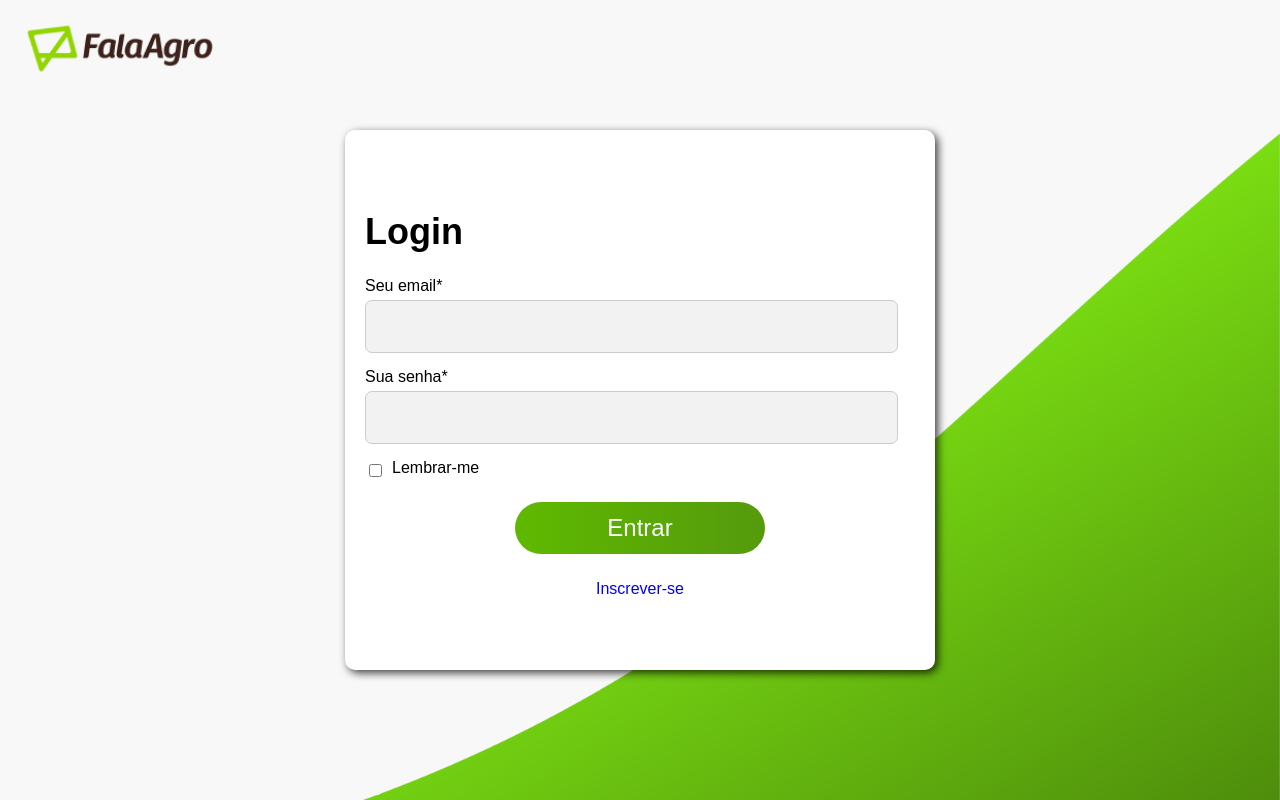
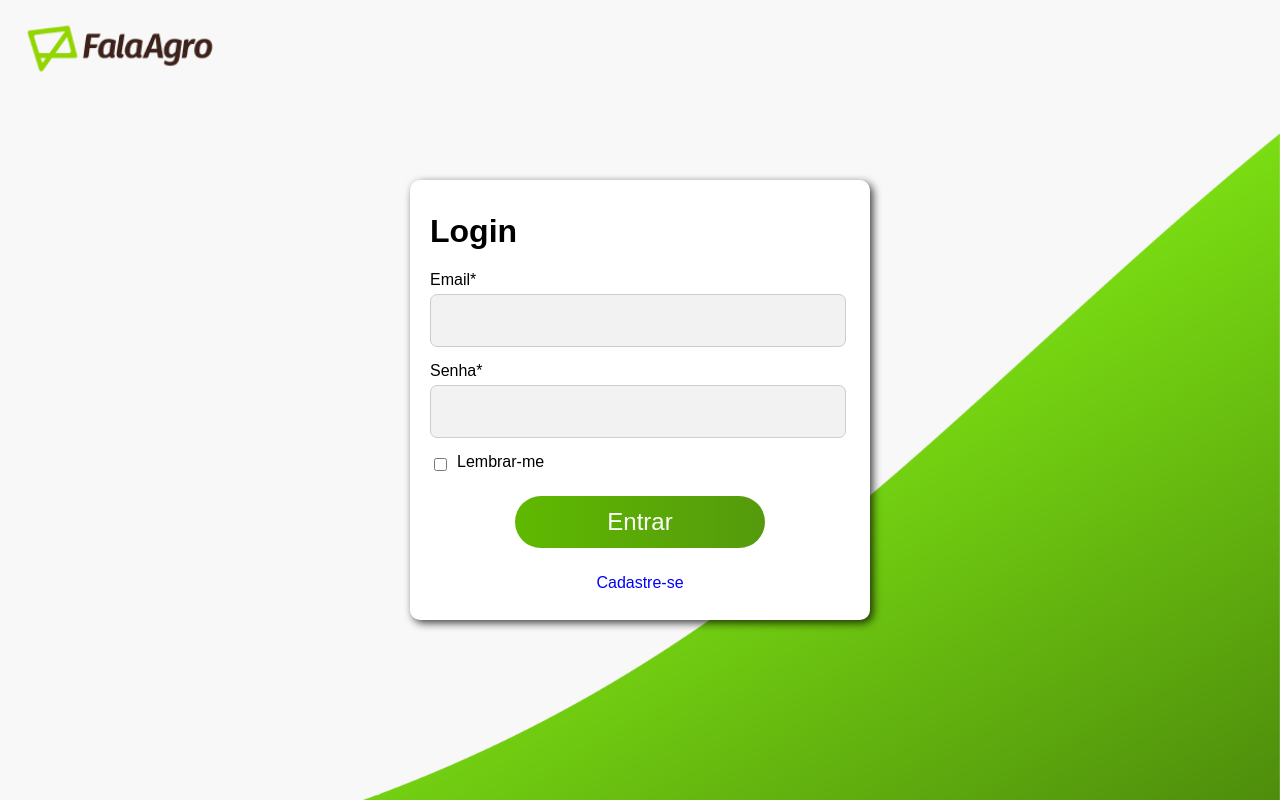
Before and after one commit to dmds97/Fala_Agro, a React (Vite) app: page / in a window 1280 px wide. Built offline with nearby package versions, Linux system fonts and the light colour scheme.

Commit message:
ajustes nos textos dos inputs

```diff
--- a/src/pages/LoginPage/index.tsx
+++ b/src/pages/LoginPage/index.tsx
@@ -13,11 +13,11 @@ const LoginPage = () => {
           </div>
           <div className="inputsdata">
             <div>
-              <label htmlFor="email">Seu email*</label>
+              <label htmlFor="email">Email*</label>
               <input id="email" type="email" />
             </div>
             <div>
-              <label htmlFor="password">Sua senha*</label>
+              <label htmlFor="password">Senha*</label>
               <input id="password" type="password" />
             </div>
             <div className="checkbox-container">
@@ -27,7 +27,7 @@ const LoginPage = () => {
           </div>
           <div className="button-container">
             <button>Entrar</button>
-            <p>Inscrever-se</p>
+            <p>Cadastre-se</p>
           </div>
         </div>
       </div>
--- a/src/pages/LoginPage/style.css
+++ b/src/pages/LoginPage/style.css
@@ -29,8 +29,8 @@ html {
   align-items: center;
   justify-content: center;
   max-width: 90%;
-  width: 550px;
-  height: 500px;
+  width: 420px;
+  height: 400px;
   position: absolute;
   top: 50%;
   left: 50%;
@@ -47,7 +47,7 @@ html {
 
 .titlelogin {
   text-align: left;
-  font-size: 18px;
+  font-size: 16px;
   margin-bottom: 20px;
 }
 
```
